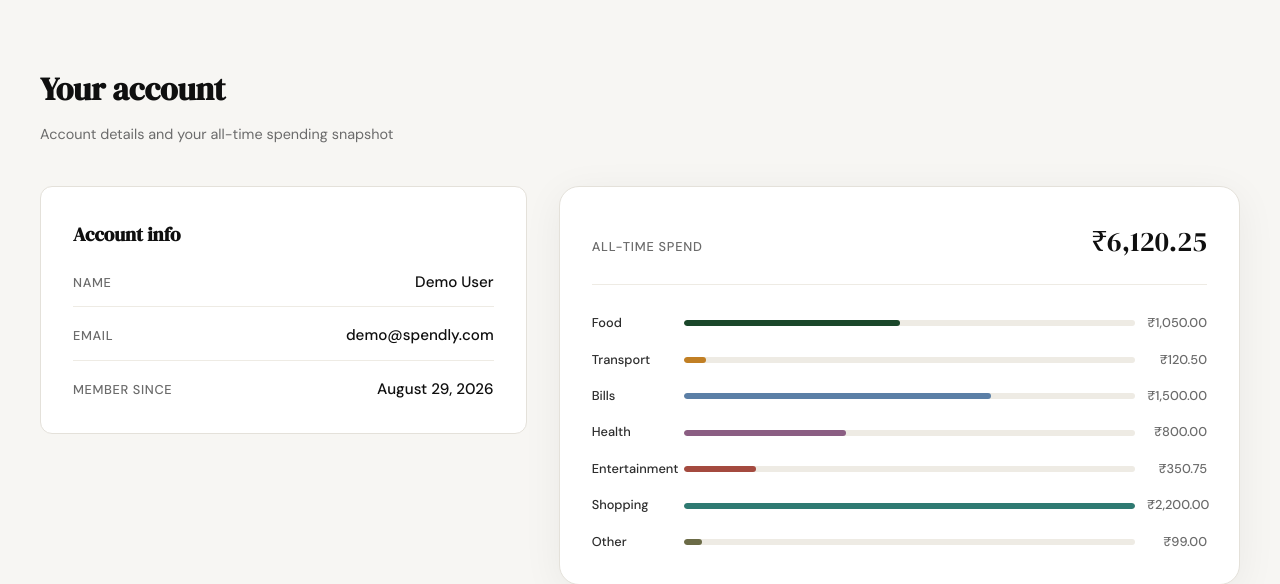
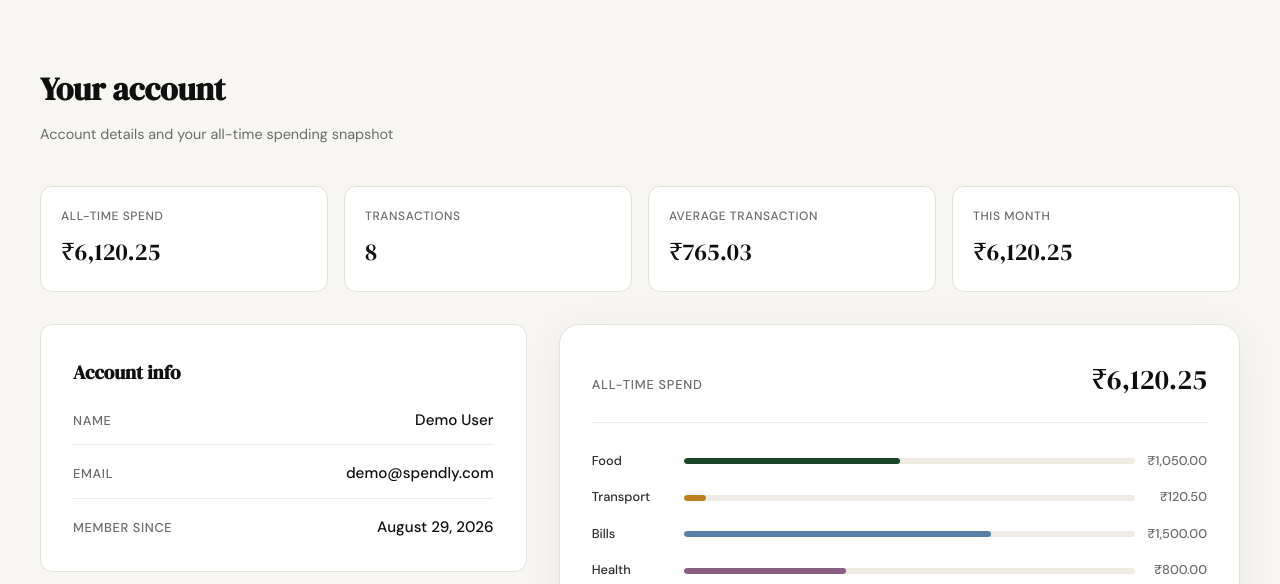
Before and after one commit to raghavsharma204/spendly, a Flask app: page /profile in a window 1280 px wide. Shown: the part 61-645 px from the top of the page. Run offline with Flask 3, Linux system fonts and the light colour scheme; the visitor is signed in with stand-in values (Sample User, id 1); data comes from the database, SQL or seed files in the repository.

Commit message:
Add summary stats section to profile page
Step 05 (2/3): get_summary_stats() helper + headline stat tiles
(all-time total, count, average, this-month) on /profile.

Co-Authored-By: Claude Sonnet 5 <noreply@anthropic.com>
Claude-Session: https://claude.ai/code/session_01RiKs64LguMSctyz7bpPn71

```diff
--- a/app.py
+++ b/app.py
@@ -9,6 +9,7 @@ from database.db import (
     get_db,
     get_expense_summary,
     get_recent_transactions,
+    get_summary_stats,
     get_user_by_id,
     init_db,
     seed_db,
@@ -119,12 +120,16 @@ def profile():
     # --- Transaction history (Step 05: transaction history) ---
     transactions = get_recent_transactions(user_id)
 
+    # --- Summary stats (Step 05: summary stats) ---
+    stats = get_summary_stats(user_id)
+
     return render_template(
         "profile.html",
         user=user,
         summary=summary,
         member_since=member_since,
         transactions=transactions,
+        stats=stats,
     )
 
 
--- a/database/db.py
+++ b/database/db.py
@@ -203,3 +203,34 @@ def get_recent_transactions(user_id, limit=10):
             "description": row["description"],
         })
     return transactions
+
+
+def get_summary_stats(user_id):
+    """Return headline spend figures for a user: all-time total, transaction count,
+    average transaction amount, and current calendar-month total."""
+    conn = get_db()
+    try:
+        row = conn.execute(
+            """
+            SELECT
+                COUNT(*) AS txn_count,
+                COALESCE(SUM(amount), 0) AS total,
+                COALESCE(AVG(amount), 0) AS avg_amount,
+                COALESCE(SUM(
+                    CASE WHEN strftime('%Y-%m', date) = strftime('%Y-%m', 'now')
+                         THEN amount END
+                ), 0) AS month_total
+            FROM expenses
+            WHERE user_id = ?
+            """,
+            (user_id,),
+        ).fetchone()
+    finally:
+        conn.close()
+
+    return {
+        "total": row["total"],
+        "txn_count": row["txn_count"],
+        "avg_amount": row["avg_amount"],
+        "month_total": row["month_total"],
+    }
--- a/static/css/style.css
+++ b/static/css/style.css
@@ -619,6 +619,41 @@ a { color: inherit; text-decoration: none; }
 }
 
 /* ------------------------------------------------------------------ */
+/* Profile — summary stats (Step 05)                                   */
+/* ------------------------------------------------------------------ */
+
+.profile-stats {
+    display: grid;
+    grid-template-columns: repeat(4, 1fr);
+    gap: 1rem;
+    margin-bottom: 2rem;
+}
+
+.profile-stat {
+    background: var(--paper-card);
+    border: 1px solid var(--border);
+    border-radius: var(--radius-md);
+    padding: 1.25rem;
+    display: flex;
+    flex-direction: column;
+    gap: 0.4rem;
+}
+
+.profile-stat-label {
+    font-size: 0.75rem;
+    font-weight: 500;
+    text-transform: uppercase;
+    letter-spacing: 0.05em;
+    color: var(--ink-muted);
+}
+
+.profile-stat-value {
+    font-family: var(--font-display);
+    font-size: 1.5rem;
+    color: var(--ink);
+}
+
+/* ------------------------------------------------------------------ */
 /* Legal pages                                                         */
 /* ------------------------------------------------------------------ */
 
@@ -723,6 +758,7 @@ a { color: inherit; text-decoration: none; }
 
     .features-inner { grid-template-columns: 1fr; }
     .profile-grid { grid-template-columns: 1fr; }
+    .profile-stats { grid-template-columns: repeat(2, 1fr); }
 }
 
 @media (max-width: 600px) {
--- a/templates/profile.html
+++ b/templates/profile.html
@@ -11,6 +11,27 @@
             <h1 class="profile-title">Your account</h1>
             <p class="profile-subtitle">Account details and your all-time spending snapshot</p>
         </div>
+
+        {# Step 05: summary stats start #}
+        <div class="profile-stats">
+            <div class="profile-stat">
+                <span class="profile-stat-label">All-time spend</span>
+                <span class="profile-stat-value">{{ stats.total | currency }}</span>
+            </div>
+            <div class="profile-stat">
+                <span class="profile-stat-label">Transactions</span>
+                <span class="profile-stat-value">{{ stats.txn_count }}</span>
+            </div>
+            <div class="profile-stat">
+                <span class="profile-stat-label">Average transaction</span>
+                <span class="profile-stat-value">{{ stats.avg_amount | currency }}</span>
+            </div>
+            <div class="profile-stat">
+                <span class="profile-stat-label">This month</span>
+                <span class="profile-stat-value">{{ stats.month_total | currency }}</span>
+            </div>
+        </div>
+        {# Step 05: summary stats end #}
 
         <div class="profile-grid">
 
```
